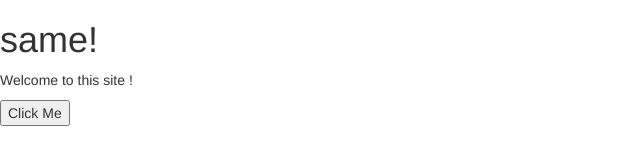
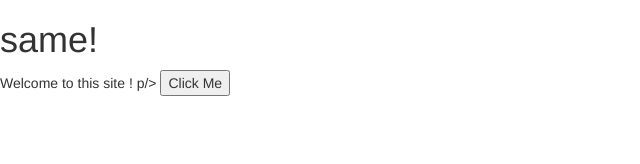
Before and after one commit to yoboiirafa/yoboiirafa.github.io, a plain HTML site: page index.html in a window 1280 px wide. Shown: the whole page, without its empty margins (0-640 px from the left). Drawn offline with nearby package versions, Linux system fonts and the light colour scheme.

Commit message:
Update index.html

```diff
--- a/index.html
+++ b/index.html
@@ -21,7 +21,7 @@
     <h1>same!</h1>
 <p id="paragraph">
     Welcome to this site !
-   <p/>
+   p/>
     <button> Click Me </button>
     <!-- jQuery (necessary for Bootstrap's JavaScript plugins) -->
     <script src="https://ajax.googleapis.com/ajax/libs/jquery/1.12.4/jquery.min.js"></script>
```
